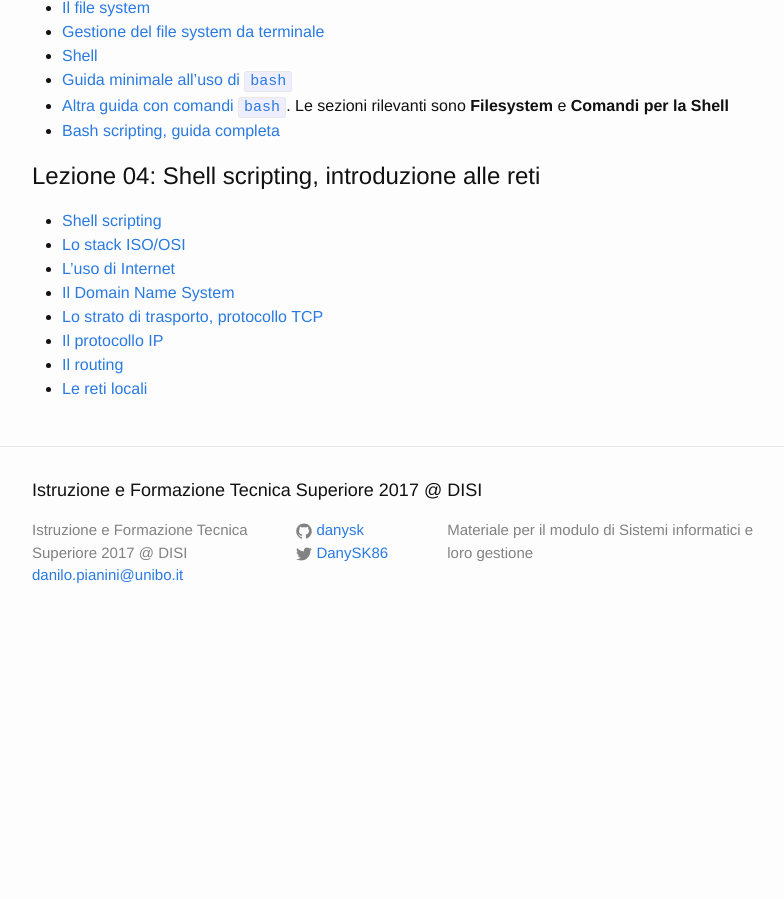
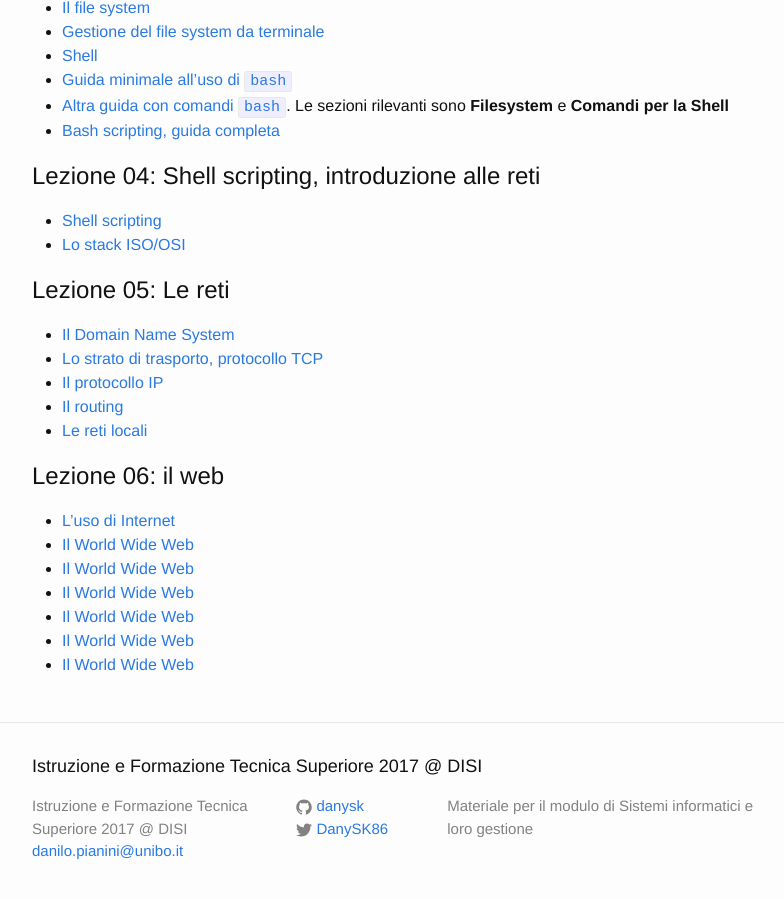
Before and after one commit to APICe-at-DISI/ifts2018, a Jekyll site: the page built from index.md, in a window 1280 px wide and 900 px high, scrolled down 11398 px. Shown: the whole window, without its empty margins (238-1022 px from the left). Built offline with Jekyll 4.4.1, drawn with Linux system fonts in a browser that asks for light colours; our own code applies the rules of GitHub Pages for plain Markdown files; before the commit the page ends 12045 px from its top, so only the background shows below that.

Commit message:
Add lesson 06 stuff

```diff
--- a/index.md
+++ b/index.md
@@ -515,9 +515,19 @@ int main(void)
 ## Lezione 04: Shell scripting, introduzione alle reti
 * [Shell scripting](04/shell-scripting.pdf)
 * [Lo stack ISO/OSI](04/2_ISO-OSI.pdf)
-* [L'uso di Internet](04/3_Uso_Internet.pdf)
+
+## Lezione 05: Le reti
 * [Il Domain Name System](04/3b_DNS.pdf)
 * [Lo strato di trasporto, protocollo TCP](04/4a_Trasporto.pdf)
 * [Il protocollo IP](04/6_IP.pdf)
 * [Il routing](04/9_Routing.pdf)
 * [Le reti locali](04/10_LAN.pdf)
+
+## Lezione 06: il web
+* [L'uso di Internet](04/3_Uso_Internet.pdf)
+* [Il World Wide Web](06/0-www.pdf)
+* [Il World Wide Web](06/1-http.pdf)
+* [Il World Wide Web](06/2-html.pdf)
+* [Il World Wide Web](06/3-xhtml.pdf)
+* [Il World Wide Web](06/4-XML.pdf)
+* [Il World Wide Web](06/5-CSS.pdf)
```
